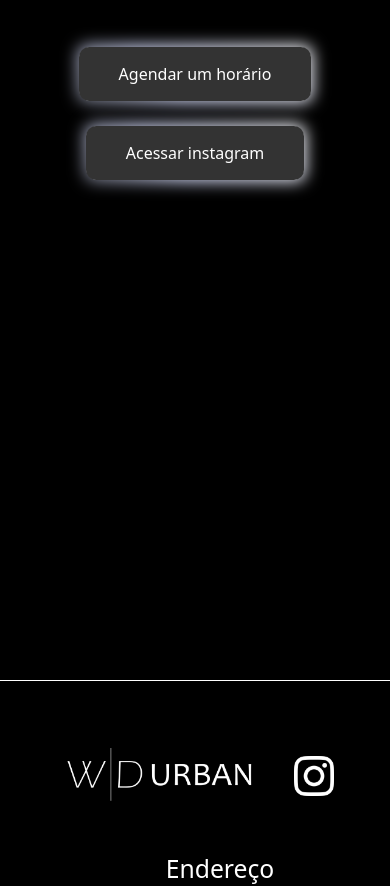
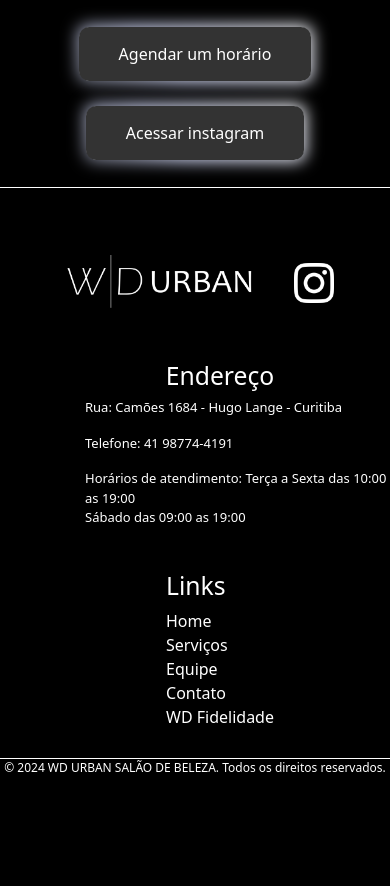
Before and after one commit to DanieldeOliveiraSan/Projeto-Site-WDURBAN, a plain HTML site: page Pages/servicos.html in a window 390 px wide. Shown: the part 2828-3714 px from the top of the page. Drawn offline with nearby package versions, Linux system fonts and the light colour scheme.

Commit message:
Ajustei a página serviços para ficar responsiva.

```diff
--- a/Pages/servicos.html
+++ b/Pages/servicos.html
@@ -15,7 +15,7 @@
     <link href="https://fonts.googleapis.com/css2?family=Montserrat:ital,wght@0,100..900;1,100..900&display=swap" rel="stylesheet">
     <link rel="stylesheet" href="/Style/style.css" />
   </head>
-  <body>
+  <body class="body-servicos">
 
     <header>
       <nav class="navbar navbar-expand-lg bg-body-tertiary">
@@ -88,9 +88,10 @@
 
 
             </div>
+</div>
 
         </main>
-        <footer>
+        <footer class="footer-servicos">
           <div class="container-footer">
             <div class="conteudo-footer1">
               <img src="/imagens/LOGO PNG AA.png" alt="logosalão">
--- a/Style/style.css
+++ b/Style/style.css
@@ -488,6 +488,19 @@
 
 
 /*Página Serviços*/
+.body-servicos{
+  width: 100%;
+  height:auto;
+  background-color: black
+}
+@media  (max-width: 430px) {
+  .body-servicos{
+    height: 250rem;
+  }
+
+
+
+}
 .titulo1{
   padding: 50px;
   width: 100%;
@@ -543,8 +556,9 @@
   flex-wrap: wrap;
   align-items: center;
   justify-content: center;
-  margin-top: 50px;
+  margin-top: 30px;
   gap: 25px;
+  height: 100px;
 }
 .button_horario{
 
@@ -620,6 +634,21 @@
 
 
    }
+   .footer-servicos{
+  margin-top: 0px;
+  width:100%;
+  height: 180px;
+  background-color: black;
+  border-top: 0.1px white solid;
+   }
+   @media  (max-width: 768px) {
+    .footer-servicos{
+      width: 100%;
+      background-color: black;
+      margin-top: 60px;
+      height: 400px;
+    }
+  }
 
 
 
```
